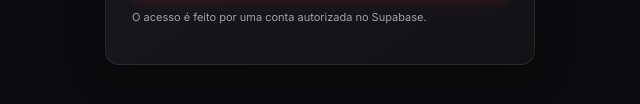
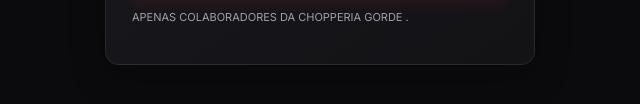
Before and after one commit to devFellipera/chopperia-gorde, a plain HTML site: page admin.html in a window 1280 px wide. Shown: the part 474-578 px from the top of the page, 320-960 px from the left. Drawn offline with nearby package versions, Linux system fonts and the light colour scheme; a web font is replaced by a local one.

Commit message:
Update access message for authorized users

```diff
--- a/admin.html
+++ b/admin.html
@@ -68,7 +68,7 @@
       </form>
 
       <p class="muted">
-        O acesso é feito por uma conta autorizada no Supabase.
+      APENAS COLABORADORES DA CHOPPERIA GORDE .
       </p>
 
     </section>
```
